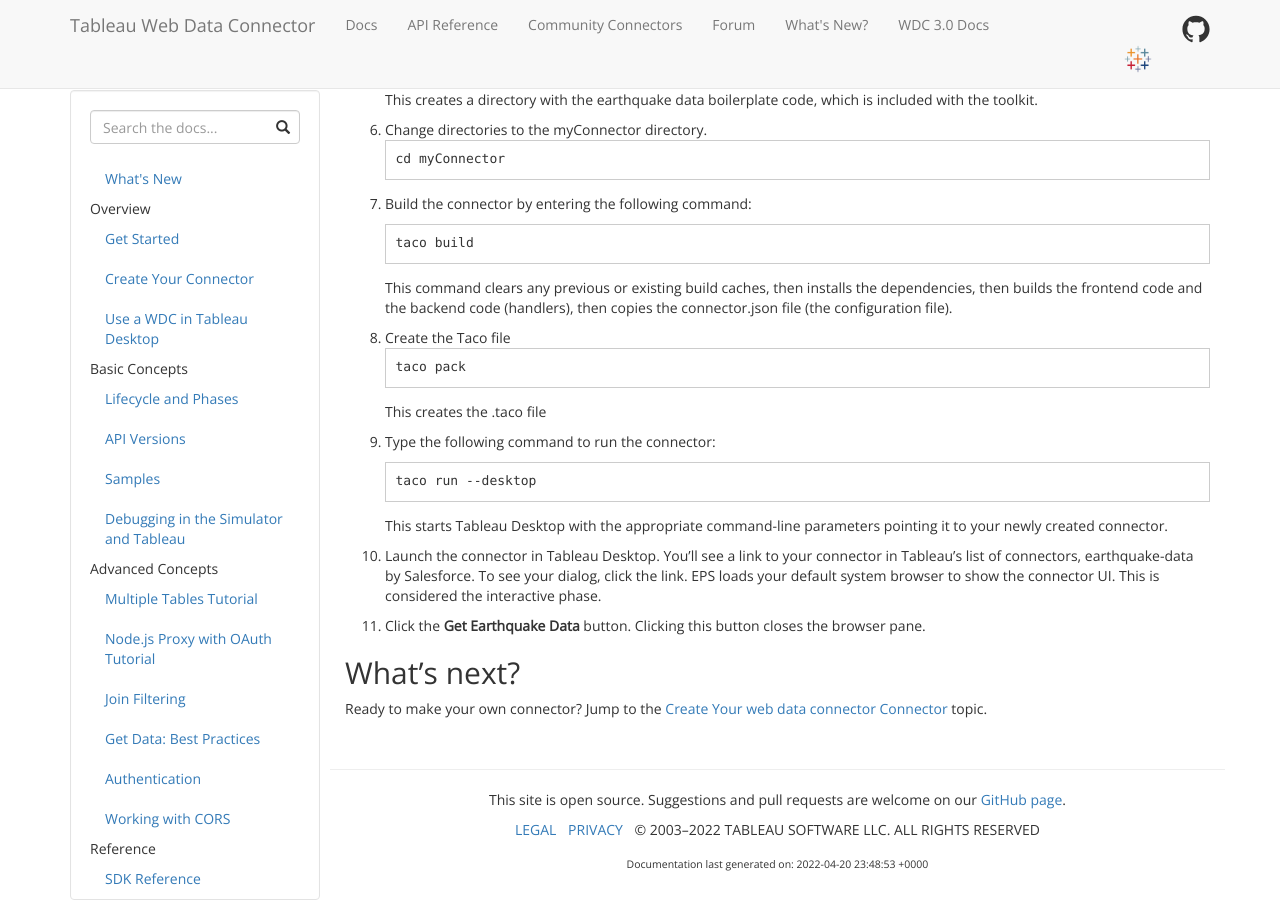
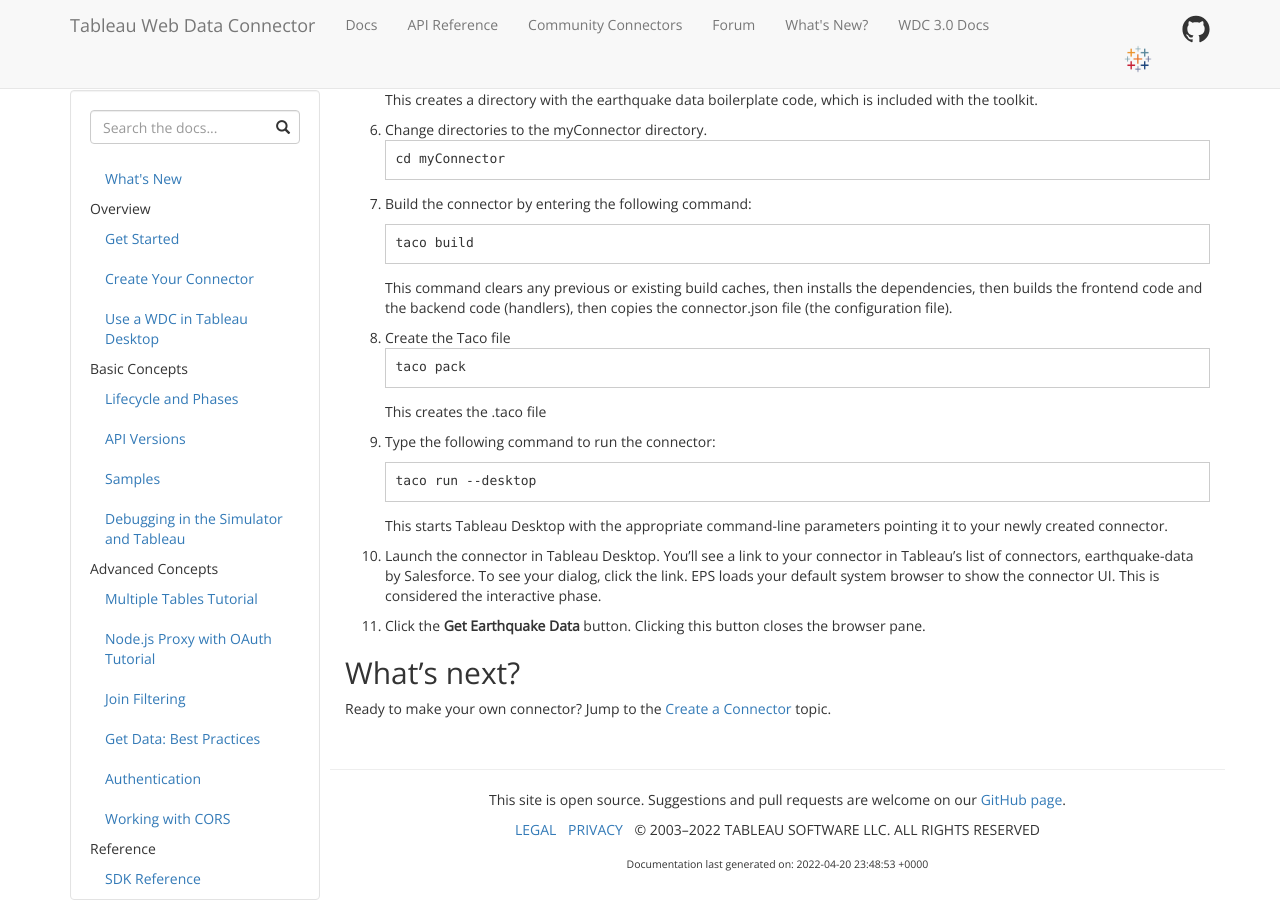
Before and after one commit to bigpeaches/webdataconnector, a Jekyll site: the page built from docs3/index.md, in a window 1280 px wide and 900 px high, scrolled down 1057 px. Built offline with Jekyll 4.4.1, drawn with Linux system fonts in a browser that asks for light colours; nearby versions of some CDN libraries.

Commit message:
Editing and cleaning up

```diff
--- a/docs3/index.md
+++ b/docs3/index.md
@@ -99,4 +99,4 @@ To best understand what a web data connector is, we recommend that you build a s
 <!--  This piece will be important when customizing their own connector: transitions to the extract mode/phase, launching the extractor process that is isolated to this single instance of your connector. The fetcher and parser are executed in this isolated process that runs in a sandbox. -->
 
 ## What's next?
-Ready to make your own connector? Jump to the [Create Your web data connector Connector]({{ site.baseurl }}/docs3/wdc_create_connector) topic.
+Ready to make your own connector? Jump to the [Create a Connector]({{ site.baseurl }}/docs3/wdc_create_connector) topic.
```
